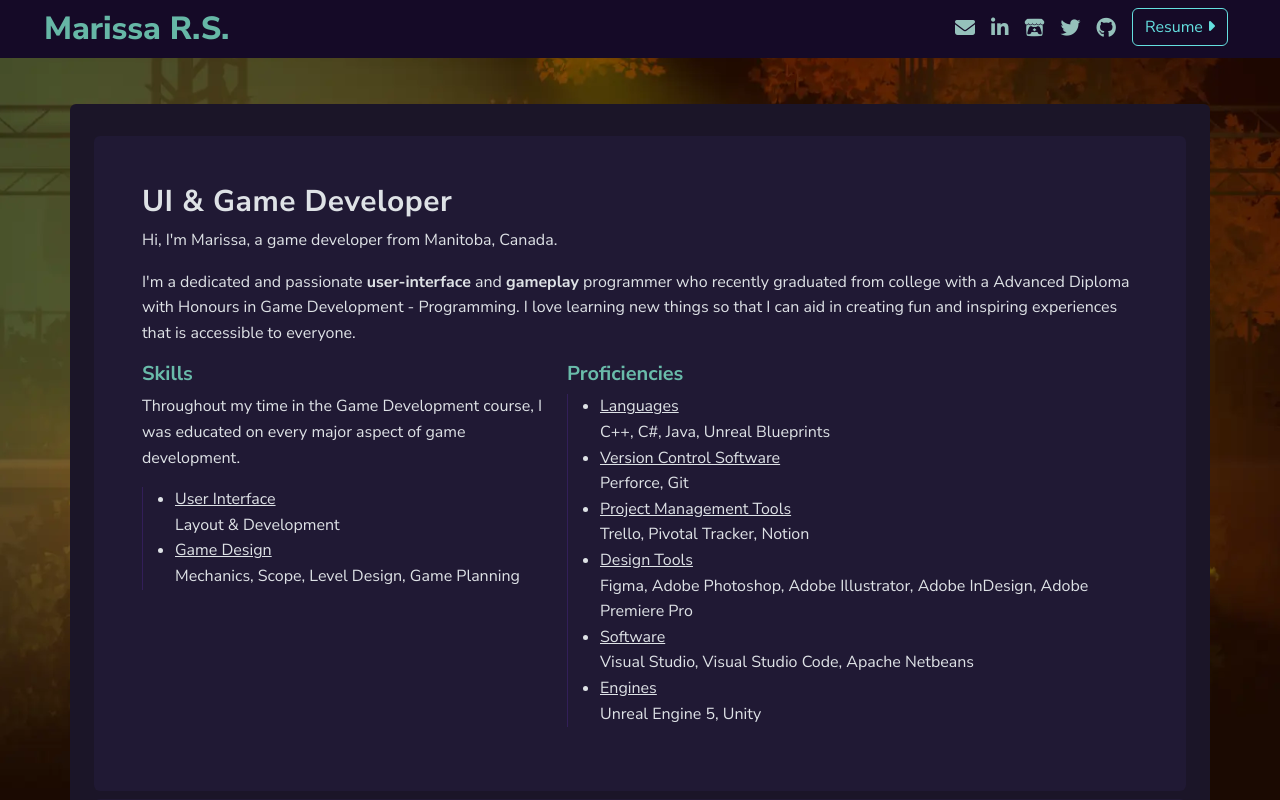
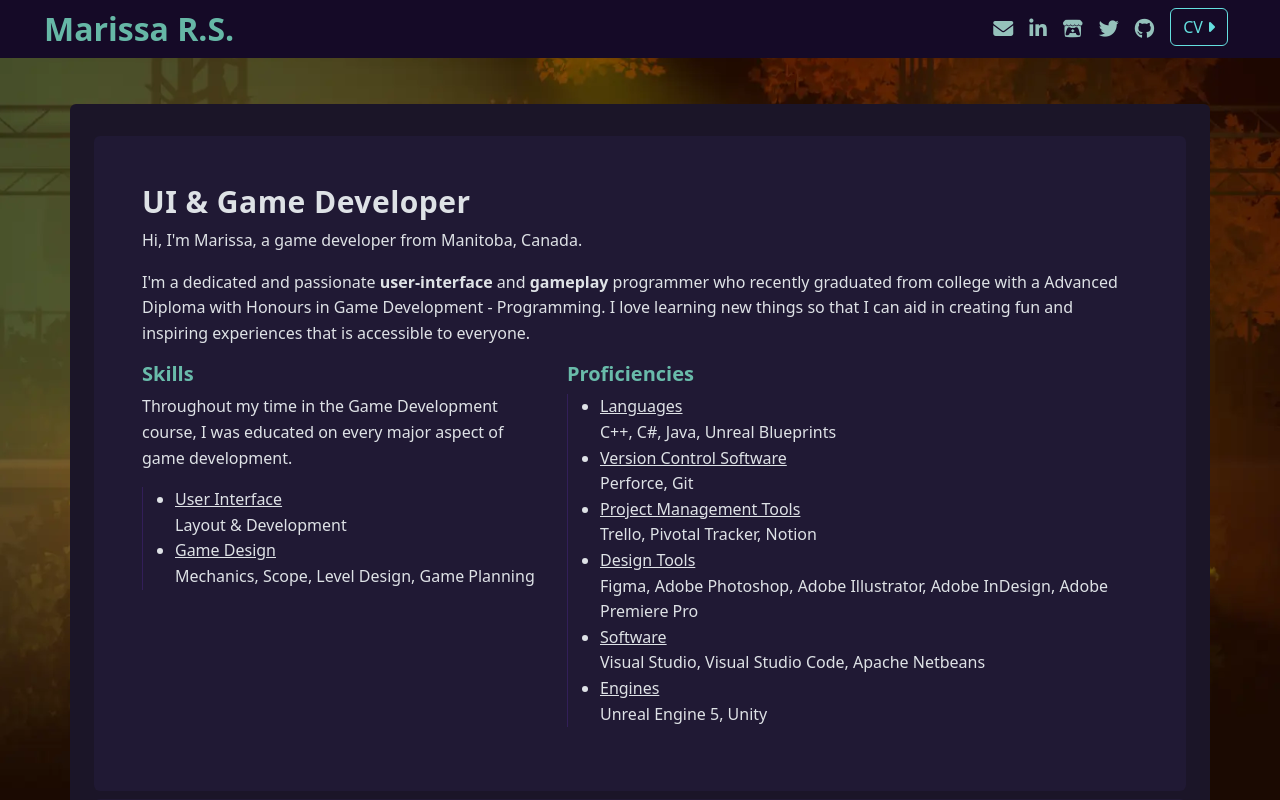
Before and after one commit to MA-ROST/ma-rost.github.io, a website built with Parcel: page src/index.html in a window 1280 px wide. Shown: the top 800 px of the page. Built offline with nearby package versions, Linux system fonts and the light colour scheme; a web font is replaced by a local one.

Commit message:
Update CV

```diff
--- a/src/index.html
+++ b/src/index.html
@@ -59,8 +59,8 @@
 						</a>
 					</li>
 					<li class="mx-lg-2 nav-item">
-						<a class="btn btn-outline-primary" href="portfolio/Resume.pdf" role="button" target="_blank" rel="noopener" title="Resume">
-							Resume <i class="fa-solid fa-caret-right"></i>
+						<a class="btn btn-outline-primary" href="assets/CV_MarissaRS.pdf" role="button" target="_blank" rel="noopener" title="Resume">
+							CV <i class="fa-solid fa-caret-right"></i>
 						</a>
 					</li>
 				</ul>
--- a/src/main.scss
+++ b/src/main.scss
@@ -144,7 +144,6 @@ body {
 	background-attachment: fixed;
 	padding-top: 80px;
 
-	font-family: "Nunito Sans", sans-serif;
 	line-height: 1.6em;
 }
 
```
Also changed, not shown: src/main.css, 3 other files.
